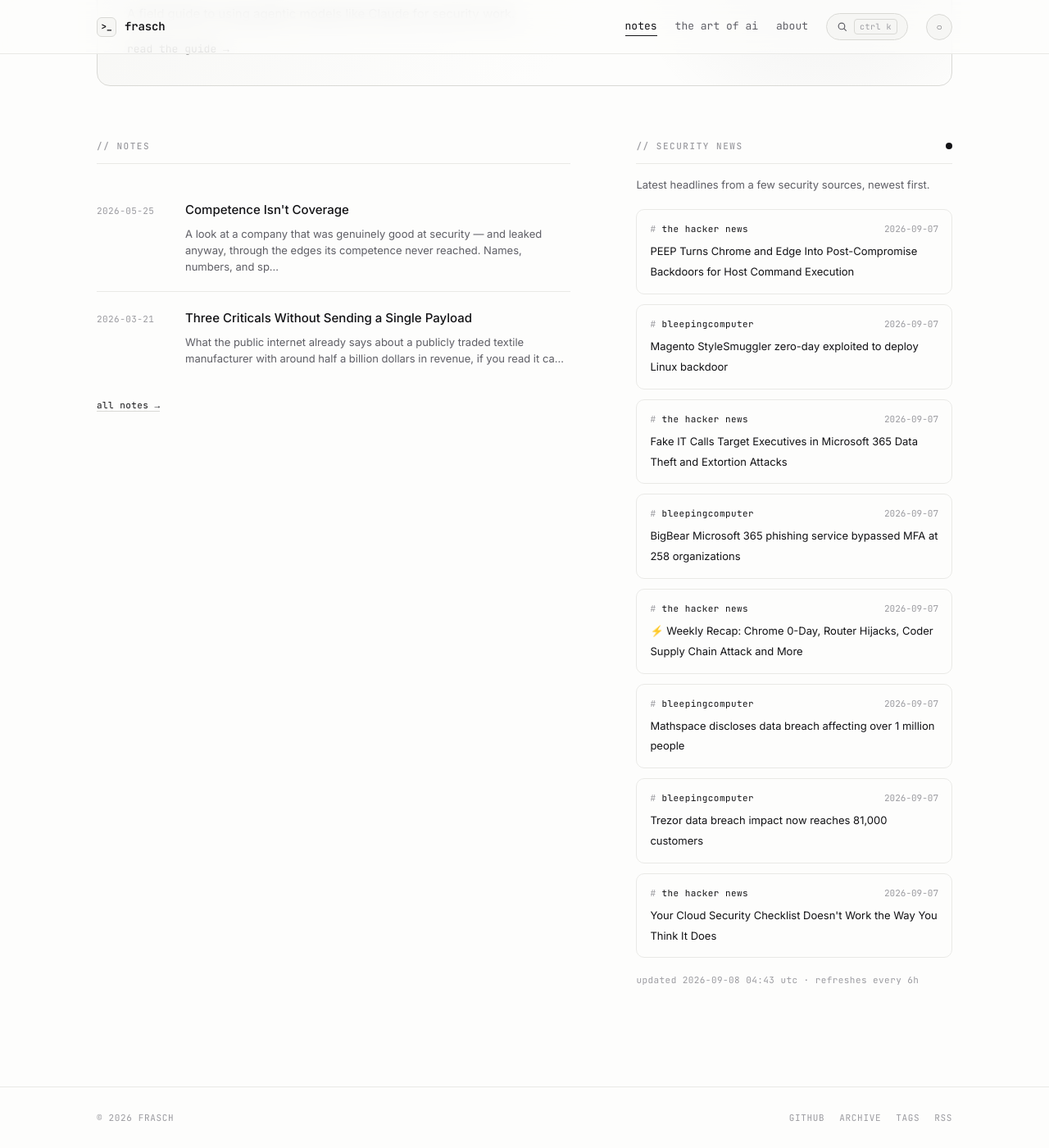
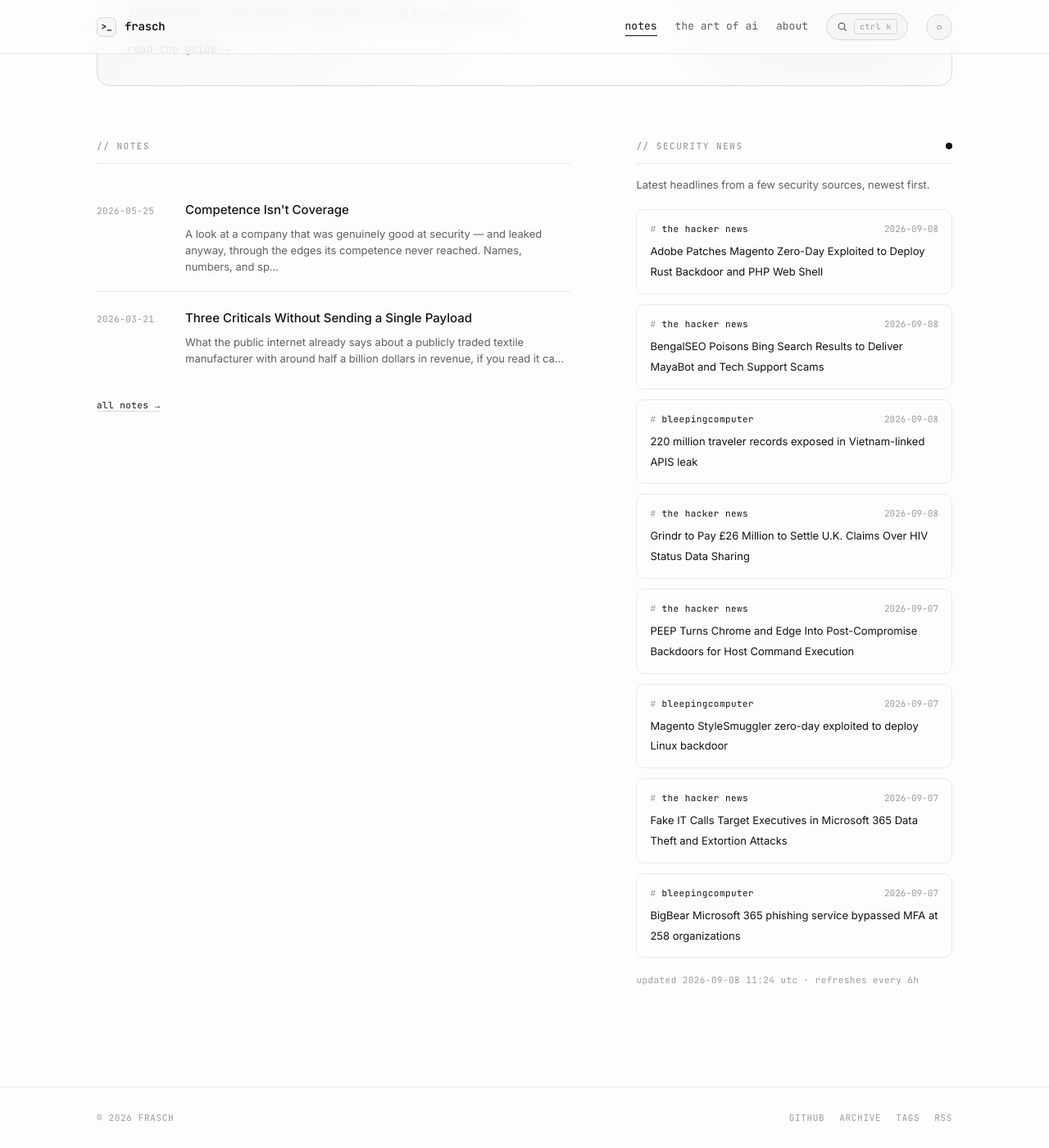
Before and after one commit to whoisfrasch/frasch, a Jekyll site: the page built from index.html, in a window 1280 px wide and 1400 px high, scrolled down 615 px. Shown: the whole window at 82% size. Built offline with Jekyll 4.4.1, drawn with Linux system fonts in a browser that asks for light colours.

Commit message:
Refresh security news feed

```diff
--- a/_data/news.json
+++ b/_data/news.json
@@ -1,6 +1,30 @@
 {
-  "updated": "2026-09-08T04:43:29Z",
+  "updated": "2026-09-08T11:24:10Z",
   "items": [
+    {
+      "source": "the hacker news",
+      "title": "Adobe Patches Magento Zero-Day Exploited to Deploy Rust Backdoor and PHP Web Shell",
+      "link": "https://thehackernews.com/2026/09/adobe-patches-magento-zero-day.html",
+      "date": "2026-09-08T09:13:47Z"
+    },
+    {
+      "source": "the hacker news",
+      "title": "BengalSEO Poisons Bing Search Results to Deliver MayaBot and Tech Support Scams",
+      "link": "https://thehackernews.com/2026/09/bengalseo-poisons-bing-search-results.html",
+      "date": "2026-09-08T08:43:51Z"
+    },
+    {
+      "source": "bleepingcomputer",
+      "title": "220 million traveler records exposed in Vietnam-linked APIS leak",
+      "link": "https://www.bleepingcomputer.com/news/security/220-million-traveler-records-exposed-in-vietnam-linked-apis-leak/",
+      "date": "2026-09-08T07:35:50Z"
+    },
+    {
+      "source": "the hacker news",
+      "title": "Grindr to Pay £26 Million to Settle U.K. Claims Over HIV Status Data Sharing",
+      "link": "https://thehackernews.com/2026/09/grindr-to-pay-26-million-to-settle-uk.html",
+      "date": "2026-09-08T07:00:43Z"
+    },
     {
       "source": "the hacker news",
       "title": "PEEP Turns Chrome and Edge Into Post-Compromise Backdoors for Host Command Execution",
@@ -24,30 +48,6 @@
       "title": "BigBear Microsoft 365 phishing service bypassed MFA at 258 organizations",
       "link": "https://www.bleepingcomputer.com/news/security/bigbear-microsoft-365-phishing-service-bypassed-mfa-at-258-organizations/",
       "date": "2026-09-07T15:39:51Z"
-    },
-    {
-      "source": "the hacker news",
-      "title": "⚡ Weekly Recap: Chrome 0-Day, Router Hijacks, Coder Supply Chain Attack and More",
-      "link": "https://thehackernews.com/2026/09/weekly-recap-chrome-0-day-router.html",
-      "date": "2026-09-07T14:36:07Z"
-    },
-    {
-      "source": "bleepingcomputer",
-      "title": "Mathspace discloses data breach affecting over 1 million people",
-      "link": "https://www.bleepingcomputer.com/news/security/mathspace-discloses-data-breach-affecting-over-1-million-people/",
-      "date": "2026-09-07T13:05:11Z"
-    },
-    {
-      "source": "bleepingcomputer",
-      "title": "Trezor data breach impact now reaches 81,000 customers",
-      "link": "https://www.bleepingcomputer.com/news/security/trezor-data-breach-impact-now-reaches-81-000-customers/",
-      "date": "2026-09-07T12:16:32Z"
-    },
-    {
-      "source": "the hacker news",
-      "title": "Your Cloud Security Checklist Doesn't Work the Way You Think It Does",
-      "link": "https://thehackernews.com/2026/09/your-cloud-security-checklist-doesnt.html",
-      "date": "2026-09-07T11:45:00Z"
     }
   ]
 }
```
